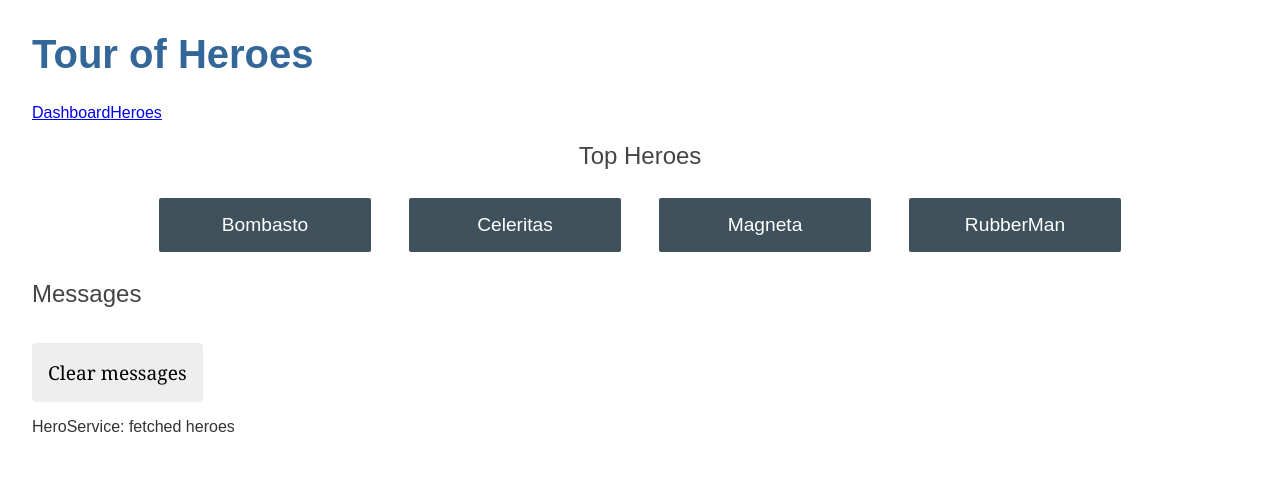
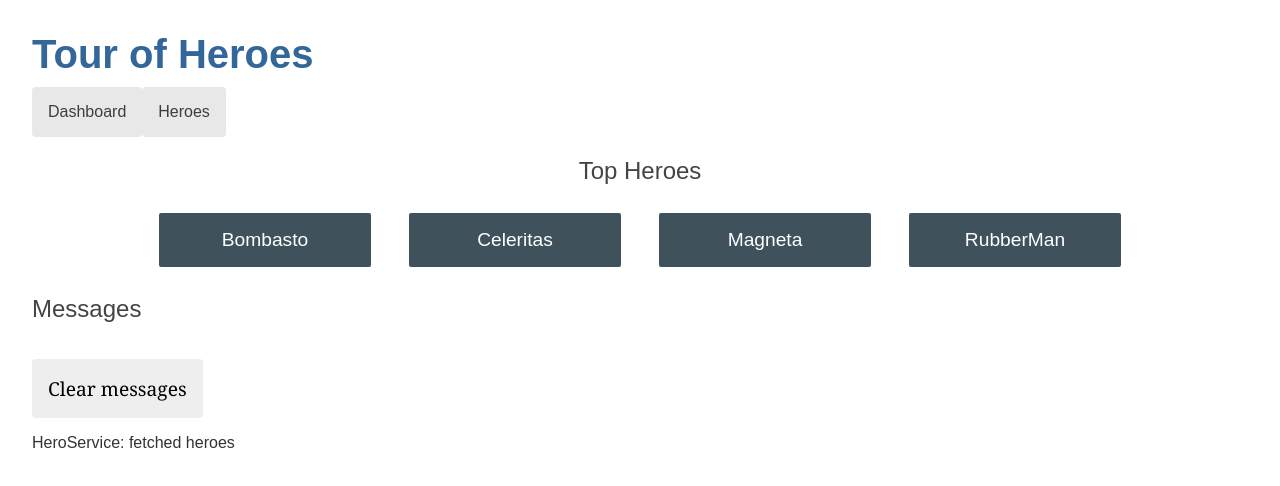
Before and after one commit to mherndon7/AngularPlayground, an Angular app: page /dashboard in a window 1280 px wide. Shown: the top 486 px of the page. Built offline with nearby package versions, Linux system fonts and the light colour scheme.

Commit message:
Added nav bar styles

```diff
--- a/src/app/app.component.css
+++ b/src/app/app.component.css
@@ -0,0 +1,21 @@
+/* AppComponent's private CSS styles */
+h1 {
+  margin-bottom: 0;
+}
+nav a {
+  padding: 1rem;
+  text-decoration: none;
+  margin-top: 10px;
+  display: inline-block;
+  background-color: #e8e8e8;
+  color: #3d3d3d;
+  border-radius: 4px;
+}
+
+nav a:hover {
+  color: white;
+  background-color: #42545c;
+}
+nav a:active {
+  background-color: black;
+}
```
